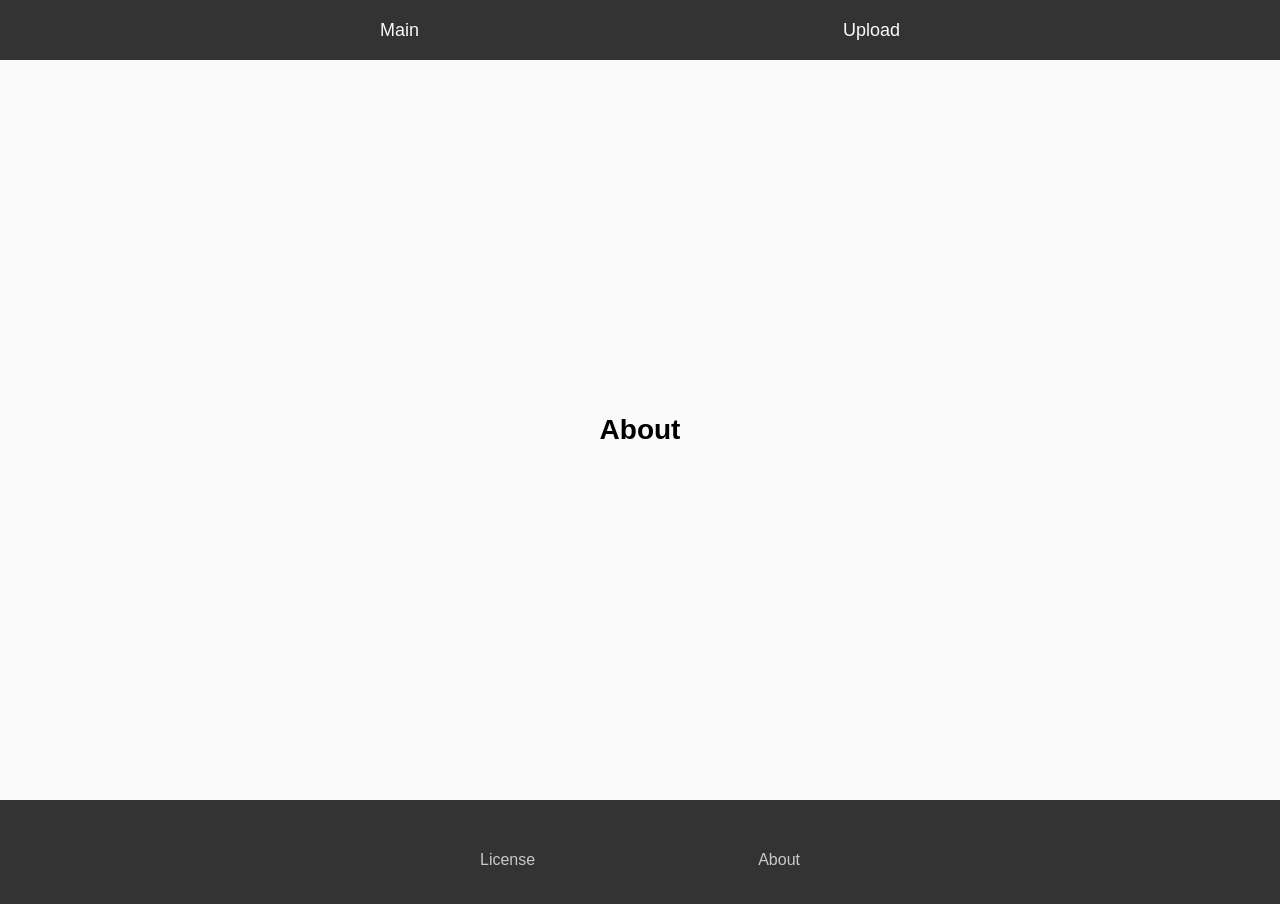
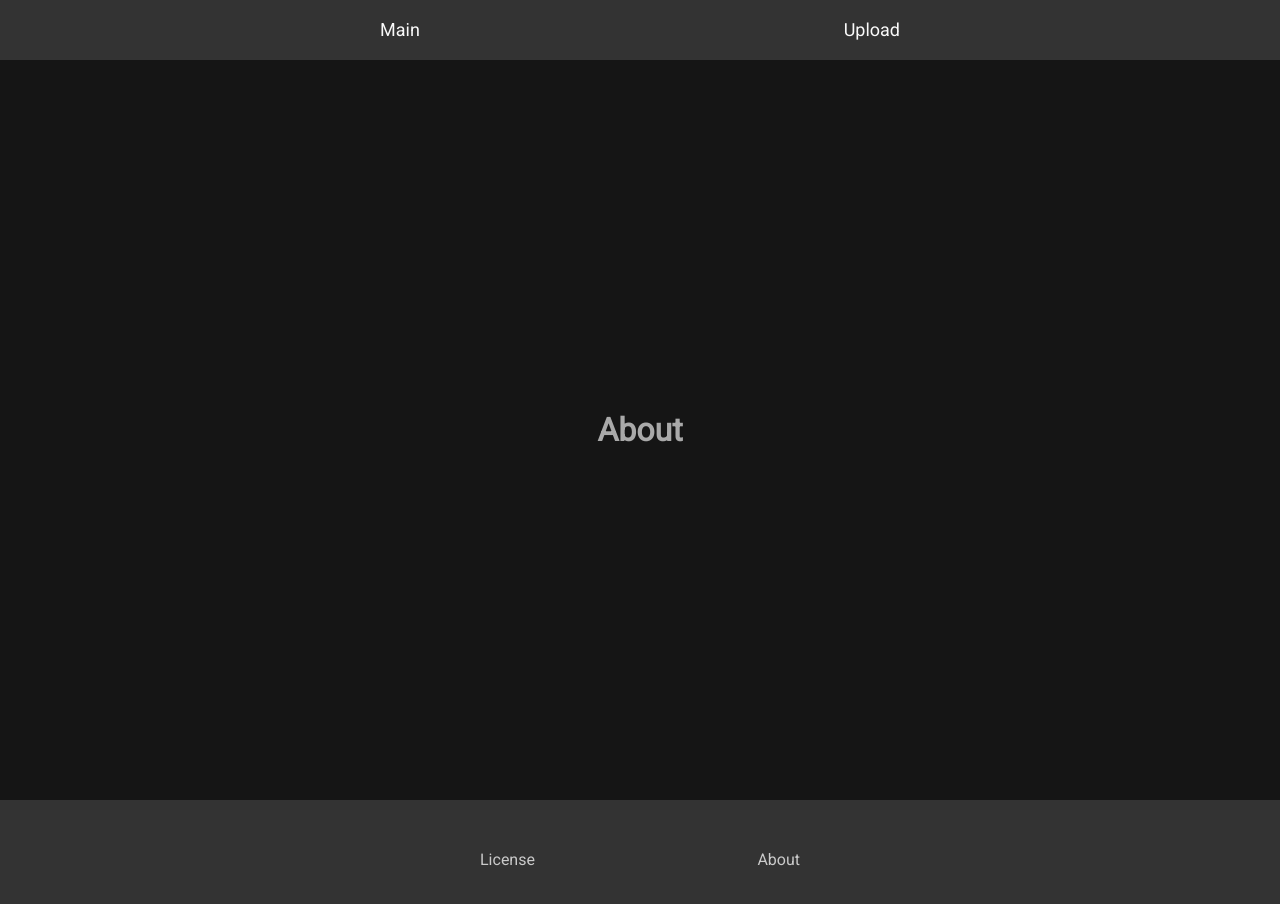
Before and after one commit to ItaloAbreu/vimos-frontend, a React (Create React App) app: page /about in a window 1280 px wide. Shown: the top 904 px of the page. Built offline with nearby package versions, Linux system fonts and the light colour scheme.

Commit message:
Estrutura de paginas simplificada.

```diff
--- a/src/App.css
+++ b/src/App.css
@@ -1,3 +1,5 @@
+@import url('https://fonts.googleapis.com/css?family=Roboto');
+
 * {
     margin: 0;
     padding: 0;
@@ -6,7 +8,8 @@
 }
 
 body {
-    background: #fafafa;
-    font: 14px Arial, Helvetica, sans-serif;
+    color: #a9a9a9;
+    background-color: #151515;
+    font-family: 'Roboto', sans-serif;
     -webkit-font-smoothing: antialiased !important;
 }
--- a/src/pages/About/index.jsx
+++ b/src/pages/About.jsx
@@ -1,12 +1,12 @@
 import React from 'react';
 
-import './source.css';
+import { Content } from './PagesStyles';
 
 function About() {
   return (
-    <section id="content">
+    <Content>
       <h1>About</h1>
-    </section>
+    </Content>
   );
 }
 
--- a/src/pages/About/source.css
+++ /dev/null
@@ -1,7 +0,0 @@
-#content {
-    display: flex;
-    justify-content: center;
-    align-items: center;
-
-    min-height: calc(100vh - 60px);
-}
--- a/src/pages/License/index.jsx
+++ b/src/pages/License.jsx
@@ -1,12 +1,12 @@
 import React from 'react';
 
-import './source.css';
+import { Content } from './PagesStyles';
 
 function License() {
   return (
-    <section id="content">
+    <Content>
       <h1>License</h1>
-    </section>
+    </Content>
   );
 }
 
--- a/src/pages/License/source.css
+++ /dev/null
@@ -1,7 +0,0 @@
-#content {
-    display: flex;
-    justify-content: center;
-    align-items: center;
-
-    min-height: calc(100vh - 60px);
-}
--- a/src/pages/Main/index.jsx
+++ b/src/pages/Main.jsx
@@ -1,14 +1,14 @@
 import React from 'react';
 
-import './source.css';
+import { Content } from './PagesStyles';
 
-import VideoCard from '../../components/VideoCard';
+import VideoCard from '../components/VideoCard';
 
 function Main() {
   return (
-    <section id="content">
+    <Content>
       <VideoCard videoID="5d2403405e7edd2b05f510c4" />
-    </section>
+    </Content>
   );
 }
 
--- a/src/pages/Main/source.css
+++ /dev/null
@@ -1,7 +0,0 @@
-#content {
-    display: flex;
-    justify-content: center;
-    align-items: center;
-
-    min-height: calc(100vh - 60px);
-}
--- /dev/null
+++ b/src/pages/PagesStyles.js
@@ -0,0 +1,9 @@
+import styled from 'styled-components';
+
+export const Content = styled.section`
+  display: flex;
+  justify-content: center;
+  align-items: center;
+
+  min-height: calc(100vh - 60px);
+`;
--- a/src/pages/Upload/index.jsx
+++ b/src/pages/Upload.jsx
@@ -1,12 +1,12 @@
 import React from 'react';
 
-import './source.css';
+import { Content } from './PagesStyles';
 
 function Upload() {
   return (
-    <section id="content">
+    <Content>
       <h1>Upload!</h1>
-    </section>
+    </Content>
   );
 }
 
--- a/src/pages/Upload/source.css
+++ /dev/null
@@ -1,7 +0,0 @@
-#content {
-    display: flex;
-    justify-content: center;
-    align-items: center;
-
-    min-height: calc(100vh - 60px);
-}
```
Also changed, not shown: src/components/VideoCard.css (deleted, +0 -12 lines).
